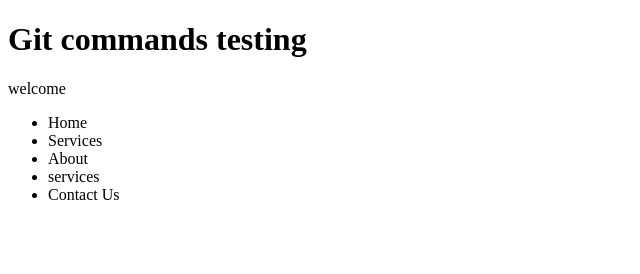
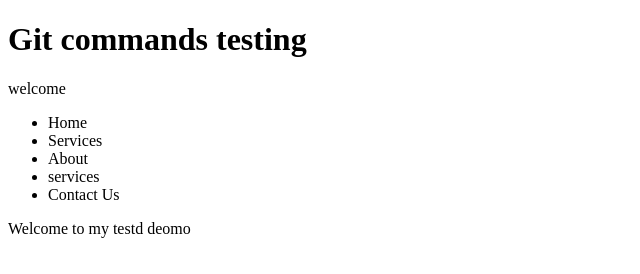
Before and after one commit to Rubansi/testrepo, a plain HTML site: page index.html in a window 1280 px wide. Shown: the whole page, without its empty margins (0-640 px from the left). Drawn offline with Linux system fonts and the light colour scheme.

Commit message:
added a paragraph

```diff
--- a/index.html
+++ b/index.html
@@ -15,5 +15,6 @@
         <li>services</li>
         <li>Contact Us</li>
     </ul>
+    <p>Welcome to my testd deomo</p>
 </body>
 </html>
```
